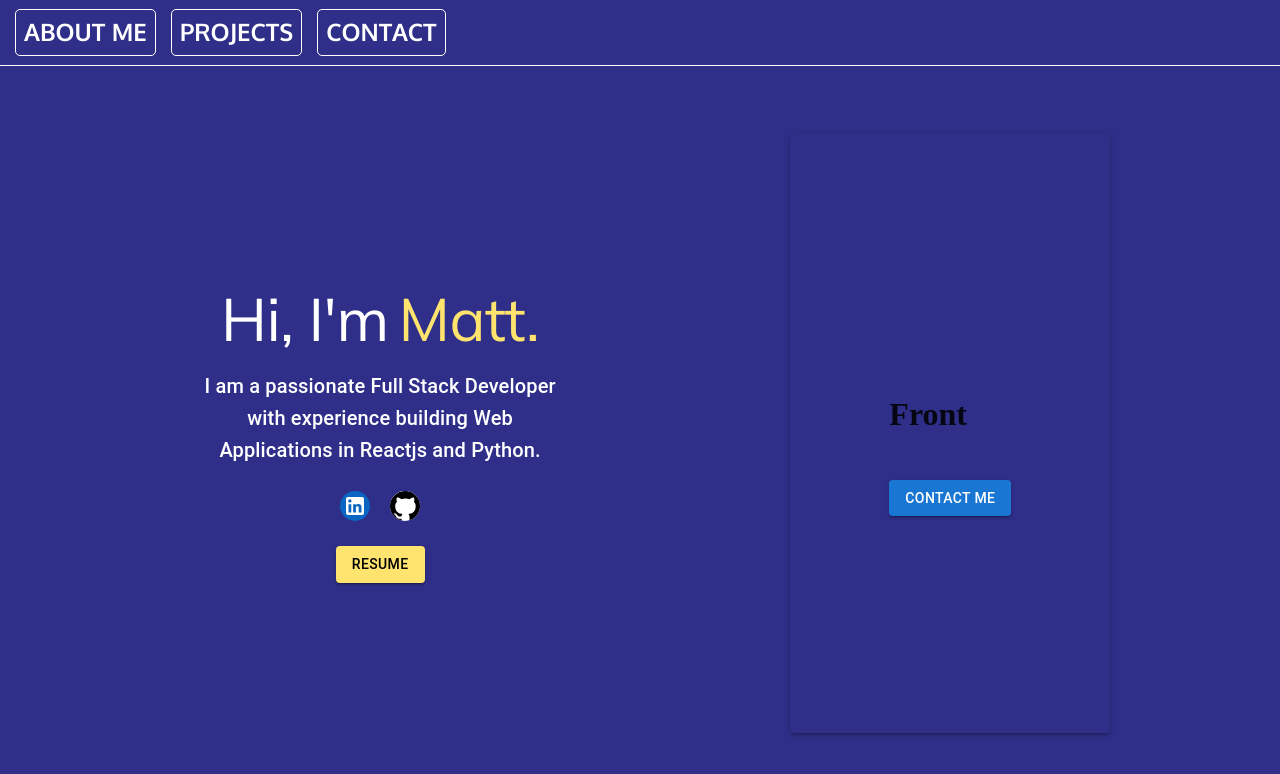
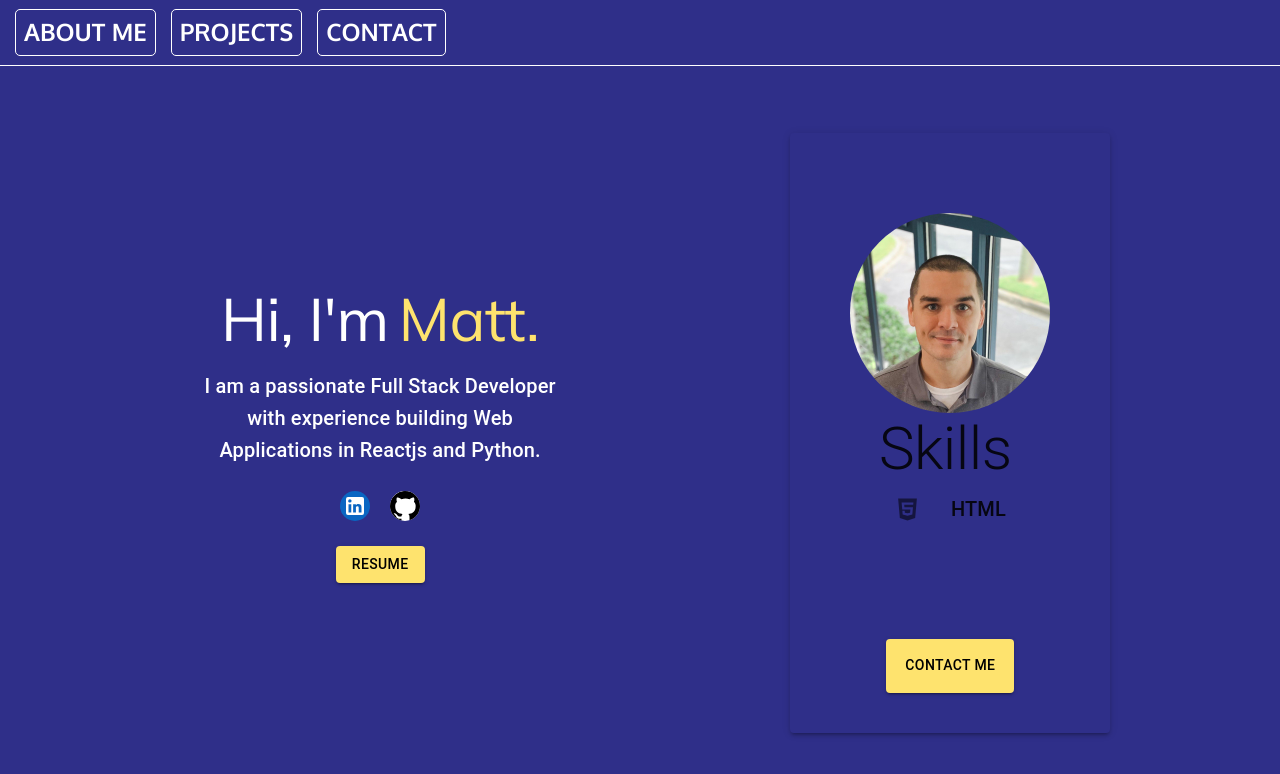
Before and after one commit to mattevans0911/portfolio_v2, a React (Create React App) app: page / in a window 1280 px wide. Shown: the top 774 px of the page. Built offline with nearby package versions, Linux system fonts and the light colour scheme.

Commit message:
styled card back and added content to card front

```diff
--- a/package.json
+++ b/package.json
@@ -16,6 +16,7 @@
     "react-awesome-slider": "^4.1.0",
     "react-card-flip": "^1.1.6",
     "react-dom": "^18.2.0",
+    "react-icons": "^4.6.0",
     "react-router": "^6.4.3",
     "react-router-dom": "^6.4.3",
     "react-scripts": "5.0.1",
--- a/src/components/About.js
+++ b/src/components/About.js
@@ -8,8 +8,17 @@ import LinkedInIcon from "@mui/icons-material/LinkedIn";
 import GitHubIcon from "@mui/icons-material/GitHub";
 import { Button } from "@mui/material";
 import Modal from "@mui/material/Modal";
+import ListItem from "@mui/material/ListItem";
+import ListItemText from "@mui/material/ListItemText";
+import ListItemIcon from "@mui/material/ListItemIcon";
+import CloseIcon from "@mui/icons-material/Close";
+import { FaHtml5 } from "react-icons/fa";
+import { DiCss3 } from "react-icons/di";
+import { FaPython } from "react-icons/fa";
+import { IoLogoJavascript } from "react-icons/io5";
+import { FaReact } from "react-icons/fa";
 import resume from "../images/resume.png";
-import CloseIcon from "@mui/icons-material/Close";
+import me from "../images/me.jpg";
 
 function About() {
   const [open, setOpen] = React.useState(false);
@@ -63,11 +72,6 @@ function About() {
             className="resume-button"
             onClick={handleOpen}
             variant="contained"
-            // style={{
-            //   backgroundColor: "#fee36e",
-            //   color: "black",
-            //   marginTop: "25px",
-            // }}
           >
             Resume
           </Button>
@@ -124,10 +128,52 @@ function About() {
               backgroundColor: "#2f2f89",
             }}
           >
-            <div style={{ display: "grid", gridTemplateRows: "90% 10%" }}>
-              <h1>Front</h1>
-              <div>
-                <Button variant="contained" onClick={handleFlip}>
+            <div className="card-front">
+              <div
+                style={{
+                  display: "flex",
+                  flexDirection: "column",
+                  justifyContent: "center",
+                  alignItems: "center",
+                }}
+              >
+                <Avatar src={me} sx={{ height: "200px", width: "200px" }} />
+                <div
+                  style={{
+                    display: "flex",
+                    justifyContent: "center",
+                    flexDirection: "column",
+                  }}
+                >
+                  <Typography variant="h2" style={{}}>
+                    Skills
+                  </Typography>
+                  <ListItem>
+                    <ListItemIcon>
+                      <FaHtml5 style={{ height: "25px", width: "25px" }} />
+                    </ListItemIcon>
+                    <Typography variant="h6">HTML</Typography>
+                  </ListItem>
+                </div>
+              </div>
+              <div
+                style={{
+                  display: "flex",
+                  justifyContent: "center",
+                  alignItems: "center",
+                  marginTop: "-15px",
+                }}
+              >
+                <Button
+                  variant="contained"
+                  style={{
+                    height: "40%",
+                    width: "40%",
+                    backgroundColor: "#fee36e",
+                    color: "black",
+                  }}
+                  onClick={handleFlip}
+                >
                   Contact Me
                 </Button>
               </div>
@@ -139,35 +185,15 @@ function About() {
               boxShadow: 3,
               backgroundColor: "#2f2f89",
             }}
-            style={{ height: "75vh", width: "25vw" }}
           >
-            <div
-              style={{
-                height: "100%",
-                width: "100%",
-                display: "grid",
-                gridTemplateRows: "80% 20%",
-              }}
-            >
+            <div className="card-back">
               <Form />
 
-              <div
-                style={{
-                  display: "flex",
-                  justifyContent: "center",
-                  alignItems: "center",
-                  marginTop: "-15px",
-                }}
-              >
+              <div className="card-button-back">
                 <Button
+                  className="button-back"
                   variant="contained"
                   onClick={handleFlip}
-                  style={{
-                    height: "40%",
-                    width: "35%",
-                    backgroundColor: "#fee36e",
-                    color: "black",
-                  }}
                 >
                   Flip me
                 </Button>
--- a/src/components/forms/Form.js
+++ b/src/components/forms/Form.js
@@ -90,7 +90,7 @@ function Form() {
             required
             id="outlined-required"
             label="Name"
-            inputProps={inputProps}
+            inputProps={{ style: { color: "white" } }}
             sx={{
               "& .MuiOutlinedInput-root": {
                 "& > fieldset": { borderColor: "white" },
@@ -105,6 +105,7 @@ function Form() {
             required
             id="outlined-required"
             label="Email"
+            inputProps={{ style: { color: "white" } }}
             sx={{
               "& .MuiOutlinedInput-root": {
                 "& > fieldset": { borderColor: "white" },
@@ -121,6 +122,7 @@ function Form() {
             rows={5}
             id="outlined-required"
             label="Message"
+            inputProps={{ style: { color: "white" } }}
             sx={{
               "& .MuiOutlinedInput-root": {
                 "& > fieldset": { borderColor: "white" },
--- a/src/components/styles/about.scss
+++ b/src/components/styles/about.scss
@@ -89,6 +89,34 @@
       display: flex;
       justify-content: center;
       align-items: center;
+
+      .card-front {
+        display: grid;
+        grid-template-rows: 80% 20%;
+        height: 100%;
+        width: 100%;
+      }
+
+      .card-back {
+        height: 100%;
+        width: 100%;
+        display: grid;
+        grid-template-rows: 80% 20%;
+
+        .card-button-back {
+          display: flex;
+          justify-content: center;
+          align-items: center;
+          margin-top: -15px;
+
+          .button-back {
+            height: 40%;
+            width: 40%;
+            background-color: #fee36e;
+            color: black;
+          }
+        }
+      }
     }
   }
 }
--- a/src/components/styles/app.scss
+++ b/src/components/styles/app.scss
@@ -1,5 +1,6 @@
 @import "./navbar.scss";
 @import "./about.scss";
+@import "./form.scss";
 
 html,
 body {
```
Also changed, not shown: src/components/styles/form.scss (added), src/images/me.jpg (added), 1 other file (tests, documents, lock files or other folders).
